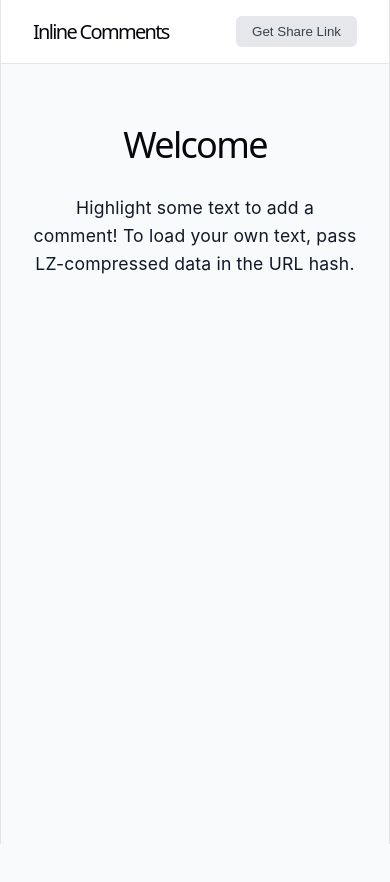
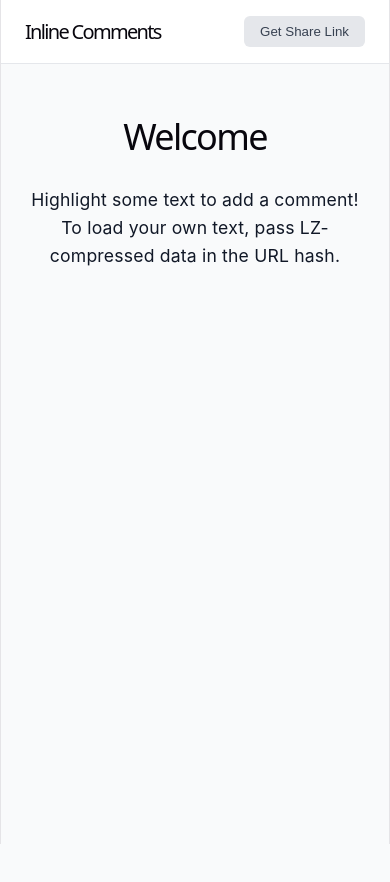
Before and after one commit to bladehaze/markdown-commenter, a React (Vite) app: page / in a window 390 px wide. Shown: the top 882 px of the page. Built offline with nearby package versions, Linux system fonts and the light colour scheme.

Commit message:
fix: completely rewrite responsive CSS rules to prevent dark mode/viewport breakage

```diff
--- a/src/App.css
+++ b/src/App.css
@@ -8,6 +8,7 @@ body {
   background-color: #f9fafb;
   color: #111827;
   padding-bottom: 80px; /* Space for FAB */
+  overflow-x: hidden;
 }
 
 .App {
@@ -15,13 +16,14 @@ body {
   margin: 0 auto;
   position: relative;
   min-height: 100vh;
+  overflow-x: hidden;
 }
 
 .app-header {
   display: flex;
   justify-content: space-between;
   align-items: center;
-  padding: 1rem 2rem;
+  padding: 1rem 1.5rem;
   background: white;
   border-bottom: 1px solid #e5e7eb;
 }
@@ -32,13 +34,47 @@ body {
 }
 
 .document-container {
-  padding: 2rem;
+  padding: 1.5rem;
   line-height: 1.6;
   font-size: 1.1rem;
+  overflow-x: hidden;
 }
 
 .document-container ::selection {
   background: #bfdbfe; /* Tailwind blue-200 */
+}
+
+/* Reset Markdown Styles */
+.document-container img {
+  max-width: 100%;
+  height: auto;
+}
+
+.document-container code {
+  background: #e5e7eb;
+  padding: 0.2rem 0.4rem;
+  border-radius: 0.25rem;
+  font-family: monospace;
+  font-size: 0.9em;
+  word-break: break-word;
+}
+
+.document-container pre {
+  background-color: #1f2937;
+  color: #f9fafb;
+  padding: 1rem;
+  border-radius: 0.5rem;
+  overflow-x: auto;
+  max-width: 100vw;
+  box-sizing: border-box;
+}
+
+.document-container pre code {
+  background: transparent;
+  padding: 0;
+  color: inherit;
+  word-break: normal;
+  white-space: pre;
 }
 
 /* Floating Comment Button (Appears when text selected) */
@@ -146,14 +182,14 @@ body {
   display: flex;
   justify-content: space-between;
   align-items: center;
-  padding: 1rem 2rem;
+  padding: 1rem 1.5rem;
   border-bottom: 1px solid #e5e7eb;
 }
 
 .cart-items {
   flex: 1;
   overflow-y: auto;
-  padding: 2rem;
+  padding: 1.5rem;
   display: flex;
   flex-direction: column;
   gap: 1.5rem;
@@ -173,7 +209,7 @@ body {
 }
 
 .cart-footer {
-  padding: 1.5rem 2rem;
+  padding: 1.5rem;
   border-top: 1px solid #e5e7eb;
   background: #f9fafb;
 }
@@ -228,60 +264,3 @@ body {
   from { transform: translateY(100%); }
   to { transform: translateY(0); }
 }
-
-
-/* Markdown Responsive Fixes */
-.document-container pre {
-  max-width: 100%;
-  overflow-x: auto;
-  background-color: #1f2937;
-  color: #e5e7eb;
-  padding: 1rem;
-  border-radius: 0.5rem;
-}
-
-.document-container code {
-  word-break: break-word;
-}
-
-.document-container pre code {
-  word-break: normal;
-}
-
-.document-container img {
-  max-width: 100%;
-  height: auto;
-}
-
-.document-container {
-  overflow-wrap: break-word;
-}
-
-
-
-/* Aggressive Mobile Overrides */
-html, body {
-  max-width: 100vw;
-  overflow-x: hidden;
-}
-
-.App {
-  max-width: 100vw;
-  overflow-x: hidden;
-}
-
-.document-container {
-  max-width: 100vw;
-  overflow-x: hidden;
-  word-wrap: break-word;
-  overflow-wrap: break-word;
-}
-
-.document-container * {
-  max-width: 100%;
-}
-
-.document-container pre {
-  white-space: pre-wrap; /* Wrap code block lines on mobile */
-  word-break: break-all;
-}
```
